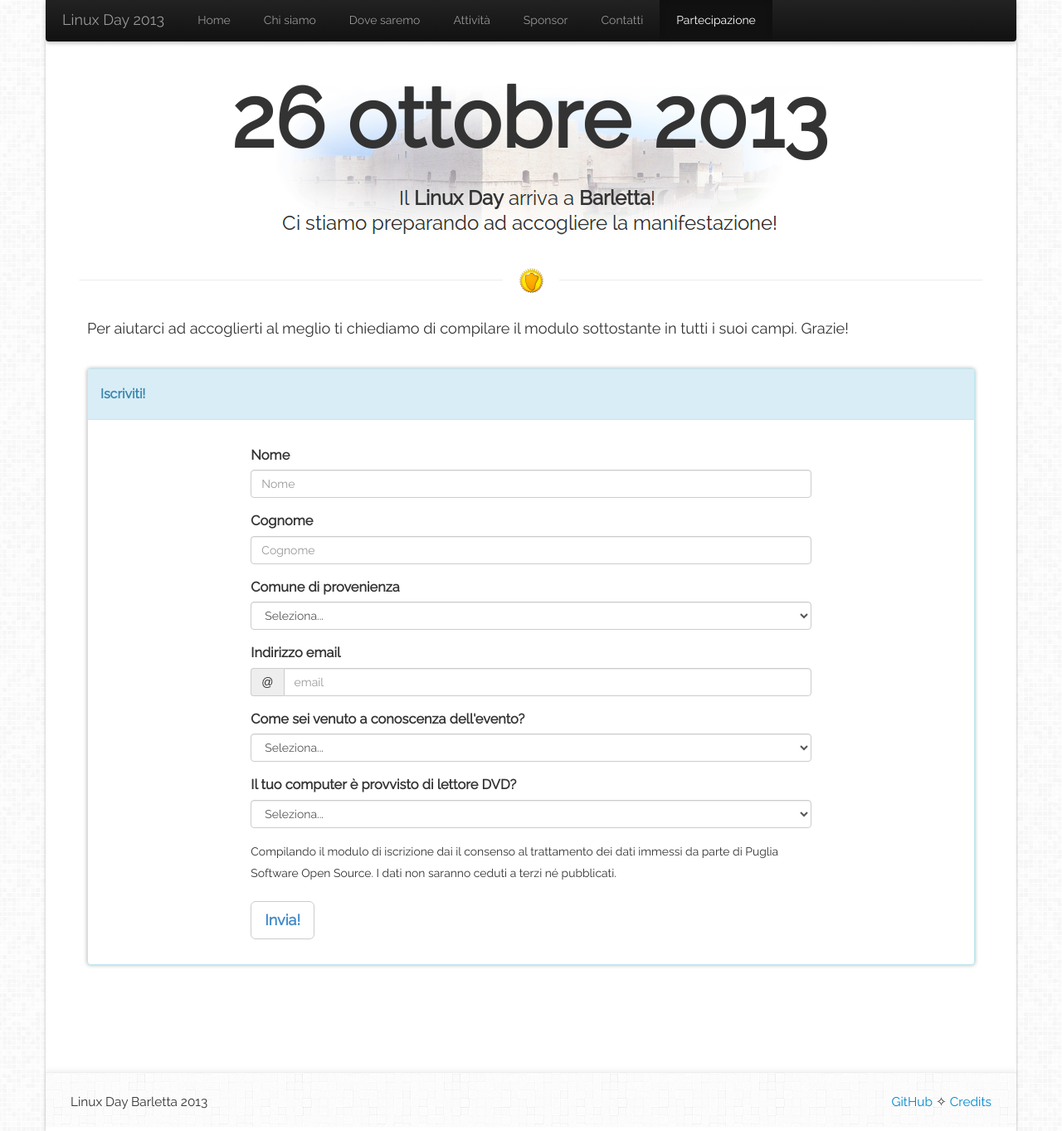
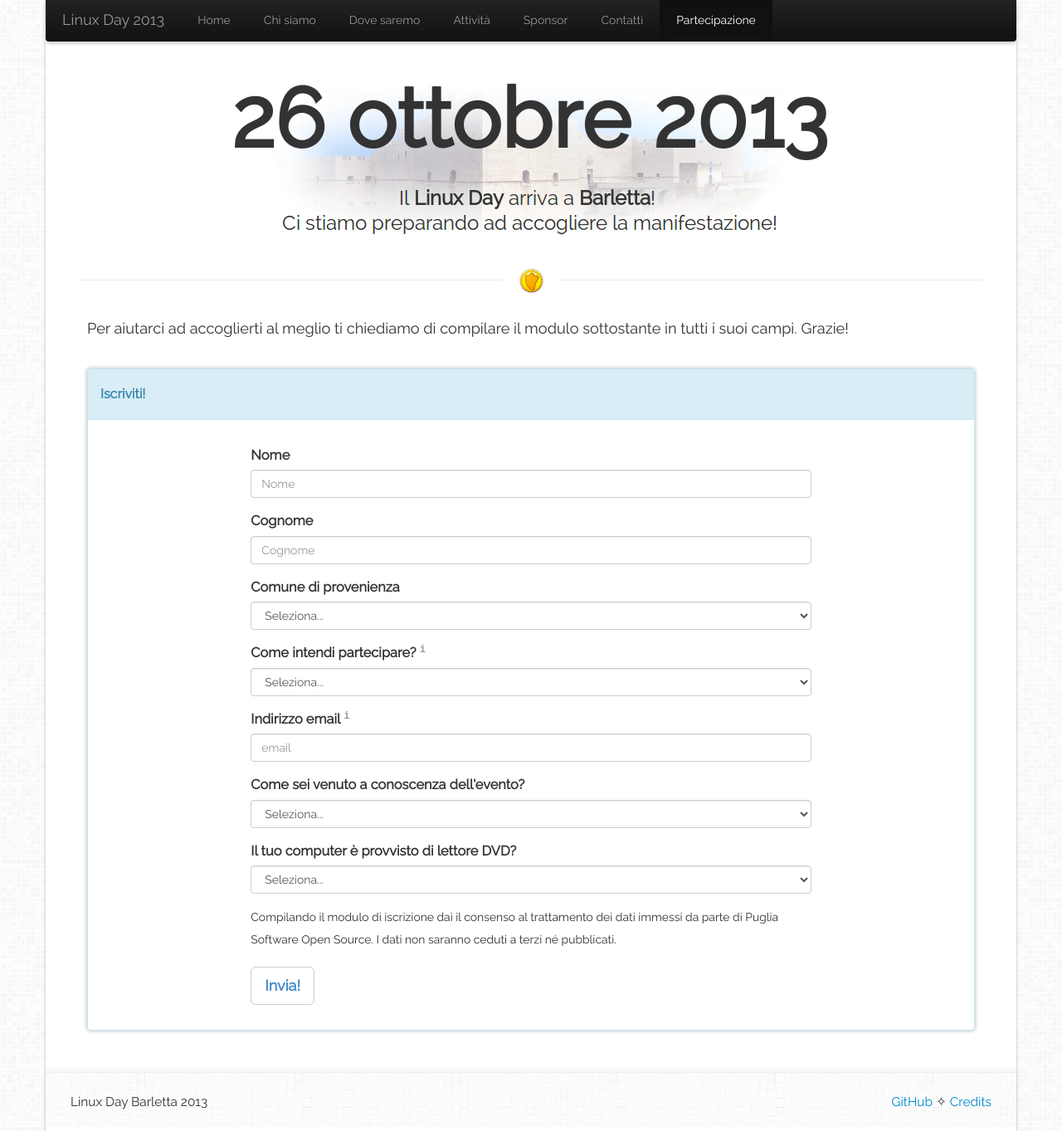
Before and after one commit to linuxdaybarletta/linuxdaybarletta2013.github.io, a Jekyll site: the page built from 06-partecipazione.html, in a window 1280 px wide and 1363 px high. Shown: the whole window at 83% size. Built offline with Jekyll 4.4.1, drawn with Linux system fonts in a browser that asks for light colours; nearby versions of some CDN libraries; Markdown is read by kramdown in place of the engine named in the settings; some of the changed lines change nothing that is shown.

Commit message:
Update form

```diff
--- a/06-partecipazione.html
+++ b/06-partecipazione.html
@@ -1,7 +1,7 @@
 ---
 layout: default
 title: Partecipazione
-validator: true
+form: true
 jumboimages:
  - title-desktop.png
  - title-tablet.png
--- a/_includes/comuni.html
+++ b/_includes/comuni.html
@@ -1,4 +1,4 @@
-<option value=""> --- Barletta-Andria-Trani ---</option>
+<optgroup label="Barletta-Andria-Trani">
     <option value="Andria">Andria</option>
     <option value="Barletta">Barletta</option>
     <option value="Bisceglie">Bisceglie</option>
@@ -9,7 +9,8 @@
     <option value="Spinazzola">Spinazzola</option>
     <option value="Trani">Trani</option>
     <option value="Trinitapoli">Trinitapoli</option>
-<option value=""> --- Bari ---</option>
+</optgroup>
+<optgroup label="Bari">
     <option value="Acquaviva delle Fonti">Acquaviva delle Fonti</option>
     <option value="Adelfia">Adelfia</option>
     <option value="Alberobello">Alberobello</option>
@@ -51,7 +52,8 @@
     <option value="Triggiano">Triggiano</option>
     <option value="Turi">Turi</option>
     <option value="Valenzano">Valenzano</option>
-<option value=""> --- Foggia ---</option>
+</optgroup>
+<optgroup label="Foggia">
     <option value="Acquaviva delle Fonti">Acquaviva delle Fonti</option>
     <option value="Accadia">Accadia</option>
     <option value="Alberona">Alberona</option>
@@ -114,3 +116,7 @@
     <option value="Volturara Appula">Volturara Appula</option>
     <option value="Volturino">Volturino</option>
     <option value="Zapponeta">Zapponeta</option>
+</optgroup>
+<optgroup label="Altre province">
+    <option value="Altro">Non presente nella lista</option>
+</optgroup>
--- a/_includes/form.html
+++ b/_includes/form.html
@@ -12,38 +12,53 @@
     <div class="form-group">
         <label class="control-label" for="city">Comune di provenienza</label>
         <select class="form-control" id="city" name="city" required>
-            <option value=''>Seleziona...</option>
+            <option value="">Seleziona...</option>
             {% include comuni.html %}
         </select>
     </div>
 
+    <div class="form-group" style="display: none">
+        <label class="control-label" for="city-other">Comune non nella lista</label>
+        <input type="text" class="form-control" id="city-other" placeholder="Città" name="cityother" disabled required>
+    </div>
+
     <div class="form-group">
-        <label class="control-label" for="email" id="email-info">Indirizzo email</label>
-        <div class="input-group">
-            <span class="input-group-addon ampersat">@</span>
+        <label class="control-label popover-on" for="competenza" rel="popover" data-trigger="hover" data-content="Chiunque può partecipare all'evento, anche i più esperti, mettendo a disposizione le proprie competenze ed esponendo le proprie idee!">Come intendi partecipare? <sup class="muted"><code>i</code></sup></label>
+        <select class="form-control" id="competenza" name="competenza" required>
+            <option value="">Seleziona...</option>
+            <option value="Competente">Mi piacerebbe collaborare con i più esperti</option>
+            <option value="Novizio">Vorrei ricevere aiuto durante l'installazione</option>
+            <option value="Interessato">Sono interessato solo a saperne di più</option>
+        </select>
+    </div>
+
+    <div class="form-group">
+        <label class="control-label popover-on" for="email" rel="popover" data-trigger="hover" data-original-title="Per cosa lo usiamo?" data-content="Potremmo volerti contattare per avvisi o comunicazioni. Inseriscilo correttamente!">Indirizzo email <sup class="muted"><code>i</code></sup></label>
+        <!-- <div class="input-group"> -->
+        <!--     <span class="input-group-addon ampersat">@</span> -->
             <input type="email" class="form-control" id="email" placeholder="email" name="email" required>
-        </div>
-        <label class="control-label muted hidden-desktop" for="email" id="email-info"><small>Gli indirizzi email ricevuti non saranno ceduti né pubblicati.</small></label>
+        <!-- </div> -->
     </div>
 
     <div class="form-group">
         <label class="control-label" for="how">Come sei venuto a conoscenza dell'evento?</label>
         <select class="form-control" id="how" name="how" required>
-            <option value=''>Seleziona...</option>
-            <option value='Carta'>Pubblicità cartacea</option>
-            <option value='Media'>Mezzi d'informazione</option>
-            <option value='Social'>Social networks</option>
-            <option value='Ricerca'>Tramite una ricerca online</option>
-            <option value='Voci'>Attraverso amici, ne ho sentito parlare in giro</option>
+            <option value="">Seleziona...</option>
+            <option value="LinuxDay">Dal sito www.linuxday.it</option>
+            <option value="Carta">Pubblicità cartacea</option>
+            <option value="Media">Mezzi d'informazione</option>
+            <option value="Social">Social networks</option>
+            <option value="Ricerca">Tramite una ricerca online</option>
+            <option value="Voci">Attraverso amici, ne ho sentito parlare in giro</option>
         </select>
     </div>
 
     <div class="form-group">
-        <label class="control-label" for="DVD">Il tuo computer è provvisto di lettore DVD?</label>
-        <select class="form-control" id="DVD" name="DVD" required>
-            <option value=''>Seleziona...</option>
-            <option value='No'>No</option>
-            <option value='Si'>Sì</option>
+        <label class="control-label" for="dvd">Il tuo computer è provvisto di lettore DVD?</label>
+        <select class="form-control" id="dvd" name="dvd" required>
+            <option value="">Seleziona...</option>
+            <option value="No">No</option>
+            <option value="Si">Sì</option>
         </select>
     </div>
 
--- a/_includes/validator.html
+++ b/_includes/validator.html
@@ -1,19 +1,45 @@
 <script type="text/javascript">
-$(function() {
-    $("#email-info").popover();
+var is_touch_device = ("ontouchstart" in window) || window.DocumentTouch && document instanceof DocumentTouch;
+// popover only for desktop
+if (! is_touch_device) {
+    $(function() {
+        $(".popover-on").popover();
+    });
+}
+$("#city").change(function() {
+    if ($("#city").val() == "Altro") {
+        $("#city-other").removeAttr("disabled");
+        $("#city-other").parent("div").removeClass("has-error").slideDown();
+        $("#city-other").focus();
+        // $("#city").parent("div").removeClass("has-success").addClass("has-warning");
+    } else {
+        $("#city-other").attr("disabled", "disabled").val("");
+        $("#city-other").parent("div").slideUp();
+    }
 });
+// $("#city-other").focusout(function() {
+//     if ($("#city").validate()) {
+//         $("#city").parent("div").removeClass("has-error").removeClass("has-warning").addClass("has-success");
+//     } else {
+//         $("#city").parent("div").removeClass("has-success").removeClass("has-warning").addClass("has-error");
+//     }
+// });
 var default_panel = "panel-info";
 var error_panel = "panel-danger";
 var warning_panel = "panel-warning";
 var success_panel = "panel-success";
+$.validator.setDefaults({
+    ignore: [],
+});
 $("#form").validate({
     submitHandler: function() {
         $.ajax({
-            dataType: 'jsonp',
+            dataType: "jsonp",
+            //test api: e19307a500e5f6c23047d00a5074b6fc
             url: "http://getsimpleform.com/messages/ajax?form_api_token=dbf9c4c6558b76e62bf3a2e0f30339b9",
             data: $("input, select").serialize(),
             success: function() {
-                $('input, select, form button').prop('disabled', true);
+                $("input, select, form button").prop("disabled", true);
                 $(".panel")
                     .removeClass(default_panel)
                     .removeClass(error_panel)
@@ -63,6 +89,9 @@
         city: {
             required: true
         },
+        cityother: {
+            required: true
+        },
         email: {
             required: true,
             email: true
@@ -70,27 +99,39 @@
         how: {
             required: true
         },
-        DVD: {
+        dvd: {
             required: true
         }
     },
     messages: {
+        firstname: {
+            required: "Questo campo è richiesto"
+        },
+        lastname: {
+            required: "Questo campo è richiesto"
+        },
+        city: {
+            required: "Questo campo è richiesto"
+        },
+        cityother: {
+            required: "Questo campo è richiesto",
+        },
         email: {
-            required: 'Questo campo è richiesto',
-            email: 'Inserisci un indirizzo email valido'
+            required: "Questo campo è richiesto",
+            email: "Inserisci un indirizzo email valido"
         },
         how: {
-            required: 'Questo campo è richiesto'
+            required: "Questo campo è richiesto"
         },
-        DVD: {
-            required: 'Questo campo è richiesto'
+        dvd: {
+            required: "Questo campo è richiesto"
         }
     },
     highlight: function(element, errorClass, validClass) {
-        $(element).closest('.form-group').addClass(errorClass).removeClass(validClass);
+        $(element).closest(".form-group").addClass(errorClass).removeClass(validClass);
     },
     unhighlight: function(element, errorClass, validClass) {
-        $(element).closest('.form-group').addClass(validClass).removeClass(errorClass);
+        $(element).closest(".form-group").addClass(validClass).removeClass(errorClass);
     },
 });
 </script>
```
Lines whose indentation alone changed are shown as unchanged.
